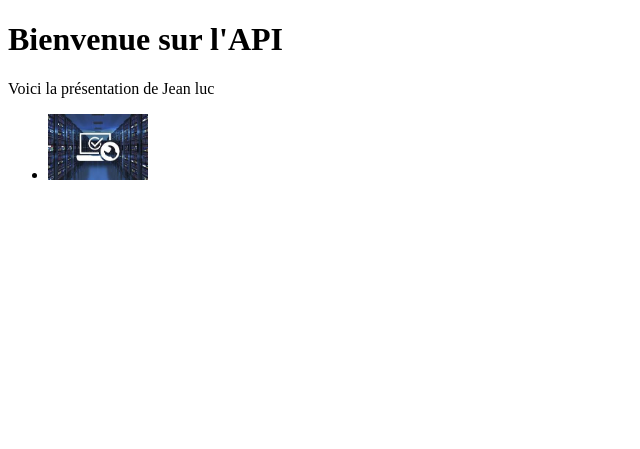
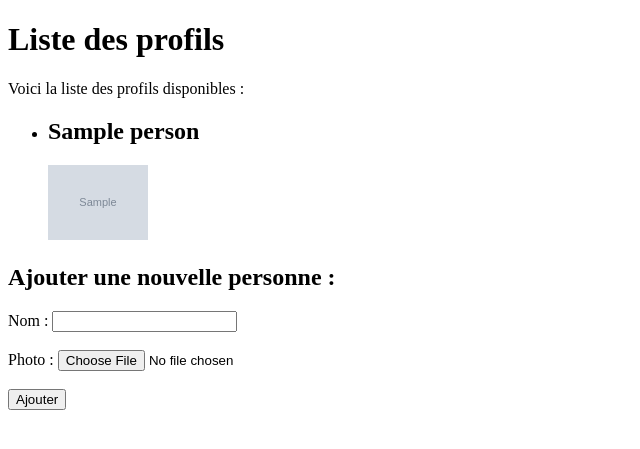
Before and after one commit to KyoDeath/MethodeAgile-Trombinoscope, a FastAPI app: template templates/index.html in a window 1280 px wide. Shown: the top 449 px of the page, without its empty margins (0-640 px from the left). Run offline with FastAPI, Linux system fonts and the light colour scheme; the template is opened without the code that fills it: most values are stand-ins (such as "Sample title", 1, 10 or a date in 2020); grey boxes marked "Sample" are stand-in pictures.

Commit message:
test ajout

```diff
--- a/templates/index.html
+++ b/templates/index.html
@@ -3,16 +3,28 @@
 <head>
     <meta charset="UTF-8">
     <meta name="viewport" content="width=device-width, initial-scale=1.0">
-    <title>Voici le profil de jean-luc</title>
+    <title>Profils des utilisateurs</title>
 </head>
 <body>
-    <h1>Bienvenue sur l'API</h1>
-    <p>Voici la présentation de Jean luc</p>
+    <h1>Liste des profils</h1>
+    <p>Voici la liste des profils disponibles :</p>
+
     <ul>
+        {% for person in people %}
             <li>
+                <h2>{{ person.name }}</h2>
+                <img src="/photos/{{ person.photo }}" alt="Photo de {{ person.name }}" width="100">
+            </li>
+        {% endfor %}
+    </ul>
 
-                <img src="/photos/test.jpg" width="100">
-            </li>
-    </ul>
+    <h2>Ajouter une nouvelle personne :</h2>
+    <form action="/persons/" method="post" enctype="multipart/form-data">
+        <label for="name">Nom :</label>
+        <input type="text" name="name" required><br><br>
+        <label for="photo">Photo :</label>
+        <input type="file" name="photo" required><br><br>
+        <button type="submit">Ajouter</button>
+    </form>
 </body>
 </html>
```
Also changed, not shown: photos/OIP.jpg (added), photos/téléchargement.png (added).
